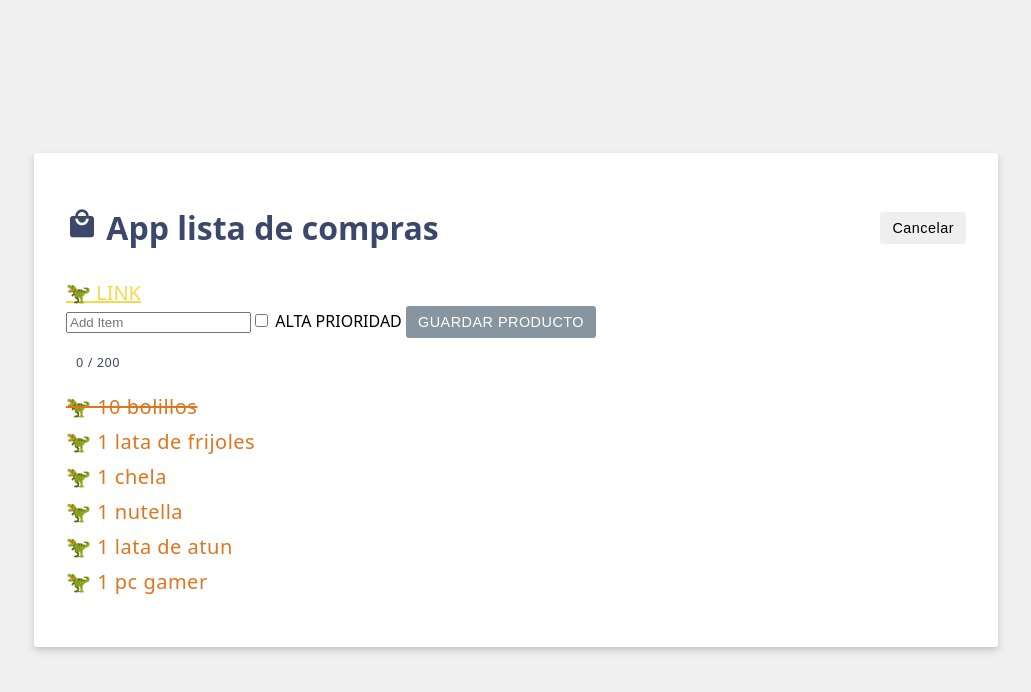
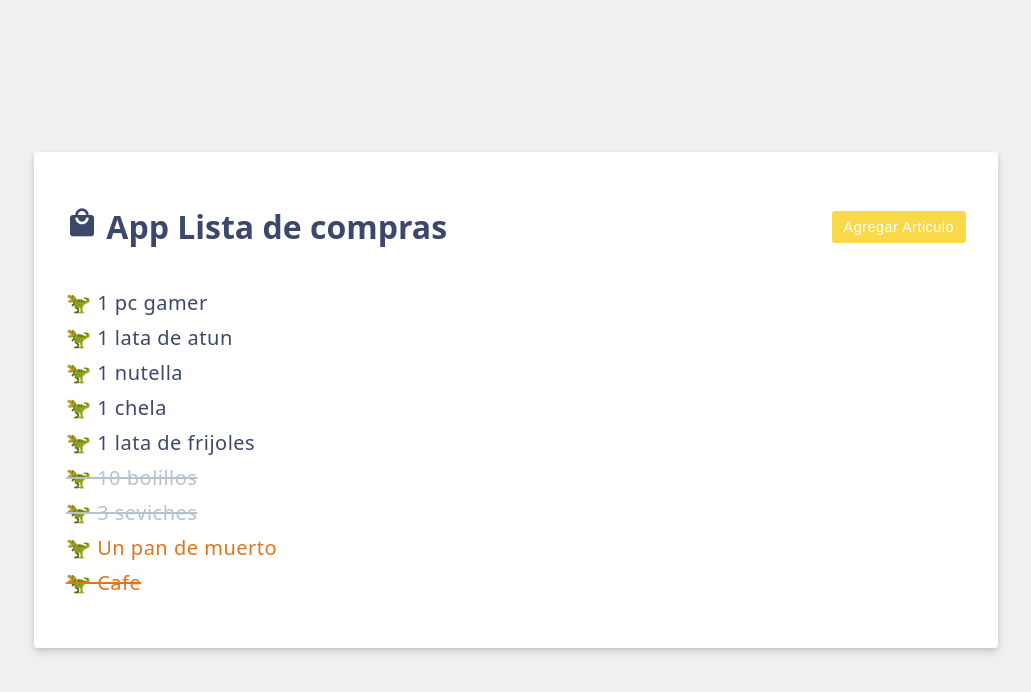
Before and after one commit to AaronAlons/DADM-2024, a Vue app: page / in a window 1280 px wide. Shown: the top 692 px of the page, without its empty margins (124-1155 px from the left). Built offline with nearby package versions, Linux system fonts and the light colour scheme.

Commit message:
🦖ultimo comit

```diff
--- a/src/App.vue
+++ b/src/App.vue
@@ -1,27 +1,8 @@
 <script setup>
 import { ref, computed } from 'vue';
-//models
-const header = ref('App lista de compras');
-//items
-//item model
-const items = ref([
-    {id:'1', label:'10 bolillos',purchased:true,priority:true},
-    {id:'2',label:'1 lata de frijoles',purchased:false, priority:true},
-    {id:'3',label:'1 chela',purchased:false, priority:true},
-    {id:'4',label:'1 nutella',purchased:false, priority:true},
-    {id:'5',label:'1 lata de atun', purchased:false,  priority:true},
-    {id:'6',label:'1 pc gamer', purchased:false,  priority:true}
-]);
-//items method
-const saveItem = () =>{
-  items.value.push({
-    id: items.value.length +1,
-     label: newItem.value,
-     highPriority: newItemHighPriority.value});
-  //clean the input
-  newItem.value="";
-  newItemHighPriority.value = false;
-};
+// Modo edición
+const editing = ref(false);
+// Funcion que alterna el valor de la variable editing
 const doEdit = (edit) => {
   editing.value = edit;
   // Limpiando la entrada de texto
@@ -30,181 +11,79 @@ const doEdit = (edit) => {
   newItem.value = "";
   newItemHighPriority.value = false;
 };
-const newItem =ref('');
+
+const header = ref('App Lista de compras');
+const items = ref([
+  { id: 1, label: 'Cafe', purchased: true, highPriority: true },
+  { id: 2, label: 'Un pan de muerto', purchased: false, highPriority: true },
+  { id: 3, label: '3 seviches', purchased: true, highPriority: false },
+  { id: 4,label:'10 bolillos',purchased:true,priority:true},
+  { id: 5 ,label:'1 lata de frijoles',purchased:false, priority:true},
+  { id: 6,label:'1 chela',purchased:false, priority:true},
+  { id: 7,label:'1 nutella',purchased:false, priority:true},
+  { id: 8,label:'1 lata de atun', purchased:false,  priority:true},
+  { id: 9,label:'1 pc gamer', purchased:false,  priority:true}
+]);
+const newItem = ref('');
 const newItemHighPriority = ref(false);
-//visualizacion de formulario
-const editing = ref(true);
-const activateEdition =(activate) =>{
-  editing.value=activate;
-}
-const link = () => {
-  if (newItem.value.length === 0) {
-    return 'https://google.com';
-  }
-  return `https://${newItem.value}`;
+// Metodo para agregar nuevos elementos a la lista
+const saveItem = () => {
+  items.value.push({
+    id: items.value.length + 1,
+    label: newItem.value,
+    highPriority: newItemHighPriority.value
+  });
+  // Reiniciendo la entrada de texto
+  newItem.value = "";
+  newItemHighPriority.value = false;
 };
 // Alternando estado de compra del item
 const togglePurchased = (item) => {
   item.purchased = !item.purchased;
 };
-// Creando una propiedad computada
-const characterCount = computed(()=>{
-  // Toda propiedad computada debe regresar un valor
+
+// Propiedad computada
+const characterCount = computed(() => {
   return newItem.value.length;
 });
 // Creando propiedad computada que invierte items de la lista
 const reversedItems = computed(() => [...items.value].reverse());
-
-/*Helados
-const iceCreamFlavors = ref([]);*/
-/*Enlazado con checkboxes
-const newItemHighPriority = ref(false);*/
-/*radio buttons
-const newItemPriority= ref('low');
-*/
 </script>
 
 <template>
   <div class="header">
-    <h1>
-    <!--agregamos un icono al codigo a un costado del header-->
-    <i
-    class="material-icons shopping-cart-icon">
-    local_mall
-  </i>
-    {{ header }}
-    </h1>
-    <!--Boton para cancelar el formulario-->
-    <button v-if="editing" @click="doEdit(false)" class="btn " v-on:click="activateEdition(false)">
-      Cancelar
+    <h1> <i class="material-icons shopping-cart-icon">local_mall</i> {{ header }}</h1>
+    <button v-if="editing" @click="doEdit(false)" class="btn">Cancelar</button>
+    <button v-else @click="doEdit(true)" class="btn btn-primary">Agregar Articulo</button>
+  </div>
+  <!-- Agrupando Entradas de usuario -->
+  <form class="add-item form" v-if="editing" v-on:submit.prevent="saveItem">
+    <!-- Entrada de texto -->
+    <input type="text" placeholder="Add Item" v-model.trim="newItem">
+    <!-- Radio Buttons -->
+    <label><input type="checkbox" v-model="newItemHighPriority">Alta Prioridad</label>
+    <!-- Boton -->
+    <button :disabled="newItem.length === 0" class="btn btn-primary">
+      Guardar compra
     </button>
-    <!--Boton para agregar el formulario-->
-    <button v-else @click="doEdit(true)" class="btn btn-primary" v-on:click="activateEdition(true)">
-      Agregar articulo
-    </button>
-  </div>
-  <!--agregar el link-->
-  <!--<a v-bind:href="'https://' + newItem" target="_blank">{{newItem==""?"🦖 Link":newItem}}</a>-->
-  <!--<a v-bind:href="newItem === '' ? 'https://www.google.com' : 'http://' + newItem" target="_blank">
-    {{ newItem === '' ? '🦖 link' : newItem }}
-  </a>-->
-  <a :href=link()>{{ newItem === '' ? '🦖 LINK' : newItem }}</a>
-  <div>
-    <!--<input v-model="newItem"
-    type="text"
-    placeholder="Agregar articulo">
-    -->
-    <!--Radio Buttons
-    <label>
-        <input type="radio" value="low" v-model="newItemPriority">
-        Bajo
-    </label>
-    <label>
-        <input type="radio" value="high" v-model="newItemPriority">
-        Alto
-    </label>
-    {{ newItemPriority =='low'?'🦖':'❤️‍🔥'}}
-    -->
-    <!--Enlazado con checkboxes
-    Radio Buttons
-    <label><input type="checkbox" v-model="newItemHighPriority">Alta Prioridad</label> <br>
-    {{ newItemHighPriority }}-->
-    <!-- Helados
-    <label>
-        <input type="checkbox" v-model="iceCreamFlavors" value="vanilla">
-        Vanilla
-      </label>
-      <label>
-        <input type="checkbox" v-model="iceCreamFlavors" value="chocolate">
-        Chocolate
-      </label>
-      <label>
-        <input type="checkbox" v-model="iceCreamFlavors" value="strawnerry">
-        Strawberry
-      </label>
-      {{iceCreamFlavors}}
-    -->
-    <!--agregar sin guardar
-    <input
-          type="text"
-          placeholder="Add Item"
-          v-on:keyup.enter="items.push({id: items.length + 1, label: newItem})"
-          v-model.trim="newItem">
-     Caja de seleccion de prioridad
-    <label>
-        <input type="checkbox" v-model="newItemHighPriority">
-        High Priority
-      </label>
-       Boton
-    <button
-      class="btn btn-primary"
-      v-on:click="items.push({id: items.length + 1, label: newItem})">
-      Salvar Articulo
-    </button>
-    -->
-  </div>
-
-<!-- Agrupando en un div las entradas -->
- <!--<form calss="add-item form" v-on:submit.prevent="items.push({ id: items.length + 1, label: newItem })" class="add-item fomr">-->
-
-<form
-class="add-item form"
-v-if="editing"
-v-on:submit.prevent = "saveItem">
-
-    <!-- entrada de texto -->
-    <input
-      v-model.trim="newItem"
-      type="text"
-      placeholder="Add Item"
-    />
-    <!-- Caja de seleccion de prioridad -->
-    <label>
-      <input type="checkbox" v-model="newItemHighPriority" />
-      ALTA PRIORIDAD
-    </label>
-    <!-- Boton -->
-    <button :disabled="newItem.length === 0"
-      class="btn btn-primary"
-    >
-      GUARDAR PRODUCTO
-    </button>
+  <!-- Contador -->
+  <p class="counter">
+    {{characterCount}} / 200
+  </p>
   </form>
-  <!-- Contador -->
-<p class="counter">
-  {{ characterCount }} / 200
-</p>
-<!--ul>li*3 es el lenguaje emet a usar-->
-<!--lista para objetos-->
-<!--
-<ul>
-        <li
-        v-for="{id,label,purchased, priority}
-        in items"
-        :key="id"
-         class="amazing"
-      :class="{strikeout: purchased, priority:priority}">
-    {{ priority ? '❤️‍🔥' : '⭐' }}
-        {{label}} </li>
-
-        <p v-if="items.length===0">🥀NO HAY ELEMENTOS EN LA LISTA🥀</p>
-</ul>
--->
-<ul>
-    <li v-for="({ id, label, purchased, priority }, index) in items"
-     @click="togglePurchased(reversedItems[index])"
-      :class="{strikeout: purchased, priority: priority}"
-      v-bind:key="id">
+  <!-- Lista -->
+  <ul>
+    <li v-for="({ id, label, purchased, highPriority }, index) in reversedItems"
+      :class="{ strikeout: purchased, priority: highPriority }" @click="togglePurchased(reversedItems[index])" v-bind:key="id">
       🦖 {{ label }}
     </li>
   </ul>
-
   <p v-if="items.length === 0">🥀 No hay elementos en la lista</p>
 </template>
 
 <style scoped>
-.shopping-cart-icon{
-    font-size: 2rem;
+.shopping-cart-icon {
+  font-size: 2rem;
+  /* Adjust the font-size value as per your desired size */
 }
-
 </style>
```
